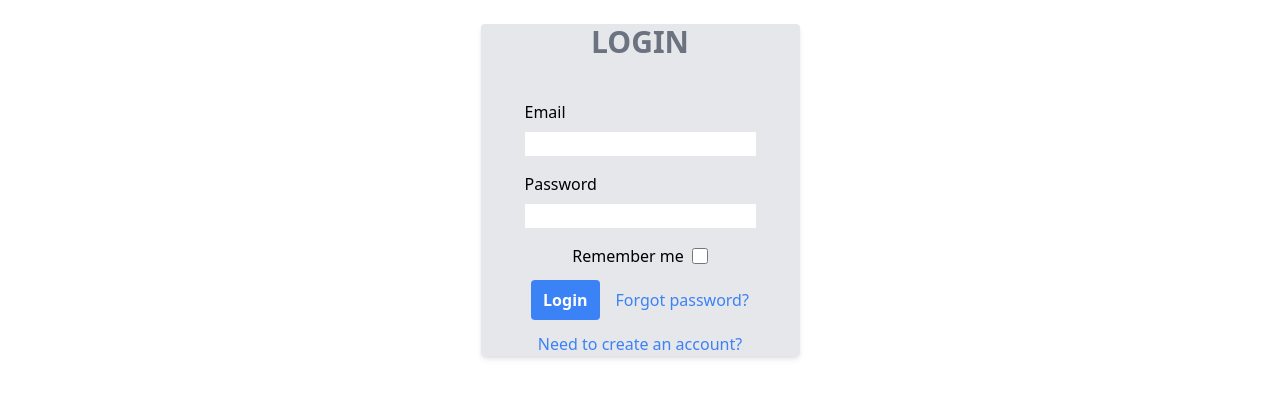
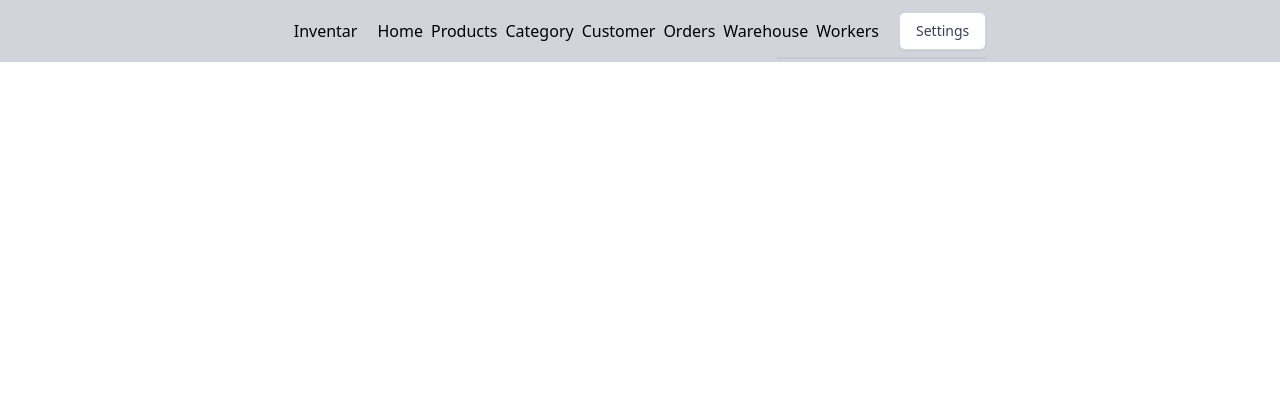
Before and after one commit to nemanja-z/Inventar-frontend, a React (Create React App) app: page / in a window 1280 px wide. Before the commit this address led to /login. Shown: the top 398 px of the page. Built offline with nearby package versions, Linux system fonts and the light colour scheme; sample sign-in values are in the browser's storage.

Commit message:
Style navbar

```diff
--- a/src/components/Auth/Account/Login.js
+++ b/src/components/Auth/Account/Login.js
@@ -17,7 +17,12 @@ const Login = () =>{
             e.preventDefault();
             await cookie();
             await api().post('api/login', formData);
-            await api().get("api/user");
+            const {data} = await api().get("api/user");
+            console.log(data)
+            if(data){
+                history.push("/");
+                localStorage.setItem('loggedIn', true);
+            }
         }catch(e){
             console.log(e)
         }
--- a/src/components/Navigation/NavBar.js
+++ b/src/components/Navigation/NavBar.js
@@ -1,34 +1,41 @@
-import React from "react";
+import React, {useState} from "react";
+import { NavLink } from "react-router-dom";
 
 const NavBar = () => {
-
+    const [hidden, setHidden] = useState(true);
 
     return(
-        <nav className="navbar navbar-default">
-            <div className="container-fluid">
-                <div className="navbar-header">
-                    <a className="navbar-brand">Inventar</a>
+        <nav className="relative flex flex-wrap items-center justify-between px-2 py-3 bg-gray-300">
+            <div className="px-4 mx-auto flex flex-wrap items-center justify-between">
+                <div>
+                    Inventar
                 </div>
-                <ul className=".d-flex flex-row nav navbar-nav">
-                    <li className="active"><a>Home</a></li>
-                    <li><a>Products</a></li>
-                    <li><a>Category</a></li>
-                    <li><a>Customer</a></li>
-                    <li><a>Orders</a></li>
-                    <li><a>Warehouse</a></li>
-                    <li><a>Workers</a></li>
-                </ul>
-                <div className="dropdown">
-                    <button className="btn btn-primary dropdown-toggle" type="button" data-toggle="dropdown">Settings
-                    <span className="caret"></span></button>
-                        <ul className="dropdown-menu">
-                            <li><a></a></li>
-                            <li><a>Profile</a></li>
-                            <li><a>Logout</a></li>
-                        </ul>
+                <div className="px-4 mx-auto flex flex-wrap items-center justify-between">
+                    <NavLink to="/home" className="px-1">Home</NavLink>
+                    <NavLink to="/products" className="px-1">Products</NavLink>
+                    <NavLink to="/category" className="px-1">Category</NavLink>
+                    <NavLink to="/customers" className="px-1">Customer</NavLink>
+                    <NavLink to="/orders" className="px-1">Orders</NavLink>
+                    <NavLink to="/warehouse" className="px-1">Warehouse</NavLink>
+                    <NavLink to="/workers" className="px-1">Workers</NavLink>
                 </div>
-            </div>
-        </nav>
+                <div className="relative inline-block text-left">
+                <div>
+                    <button type="button" className="inline-flex justify-center w-full rounded-md border border-gray-300 shadow-sm px-4 py-2 bg-white text-sm font-medium text-gray-700 hover:bg-gray-50 focus:outline-none focus:ring-2 focus:ring-offset-2 focus:ring-offset-gray-100 focus:ring-indigo-500" id="options-menu" onClick={(e=>setHidden(!hidden))}>
+                    Settings
+                    </button>
+                </div>
+                <div className="origin-top-right absolute right-0 mt-2 w-52 rounded-md shadow-lg bg-white ring-1 ring-black ring-opacity-5">
+                    <div className={hidden ? "hidden" : "flex-col"} aria-orientation="vertical" aria-labelledby="options-menu" role="menu">
+                        <NavLink role="menuitem" className="px-4 py-2 w-full text-sm text-gray-700 hover:bg-gray-100 hover:text-gray-900"to="/profile">Account settings</NavLink>
+                        <button type="submit" className="w-full text-left w-full px-4 py-2 text-sm text-gray-700 hover:bg-gray-100 hover:text-gray-900 focus:outline-none focus:bg-gray-100 focus:text-gray-900" role="menuitem">
+                        Sign out
+                        </button>
+                    </div>
+                </div>
+                </div>
+                </div>
+            </nav>
     )
 }
 
--- a/src/protected/PrivateRoute.js
+++ b/src/protected/PrivateRoute.js
@@ -9,7 +9,7 @@ const PrivateRoute = ({children, ...rest}) => {
         <Route
         {...rest}
         render={({location}) =>
-            !!localStorage.getItem('token') ? (
+            localStorage.getItem('loggedIn') ? (
             children
             ) : (
             <Redirect
```
